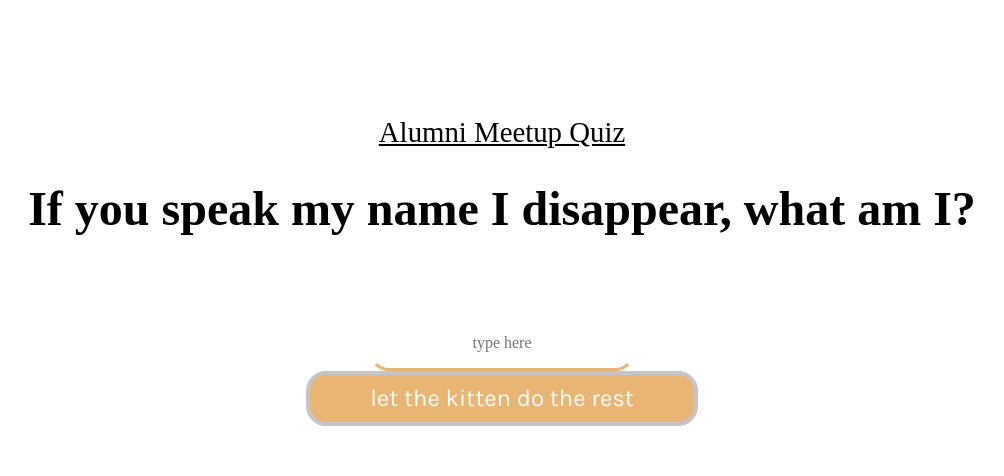
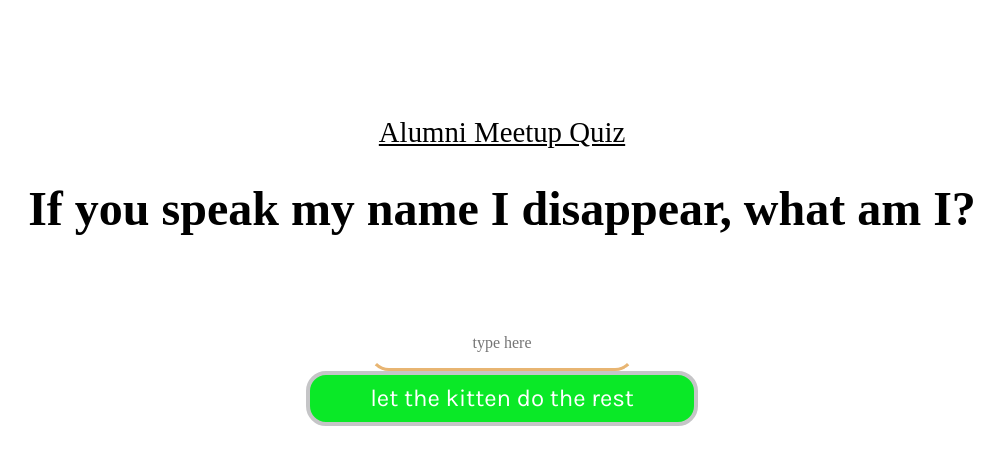
Before and after one commit to Bestush/kittenhacker, a plain HTML site: page index.html in a window 1280 px wide. Shown: the top 476 px of the page, without its empty margins (138-1142 px from the left). Drawn offline with Linux system fonts and the light colour scheme.

```diff
--- a/style.css
+++ b/style.css
@@ -392,7 +392,7 @@
   }
 
   button {
-      background: #E8B572;
+      background: rgb(10, 233, 39);
       color: white;
       font-family: Karla;
       border-radius: 20px;
```
